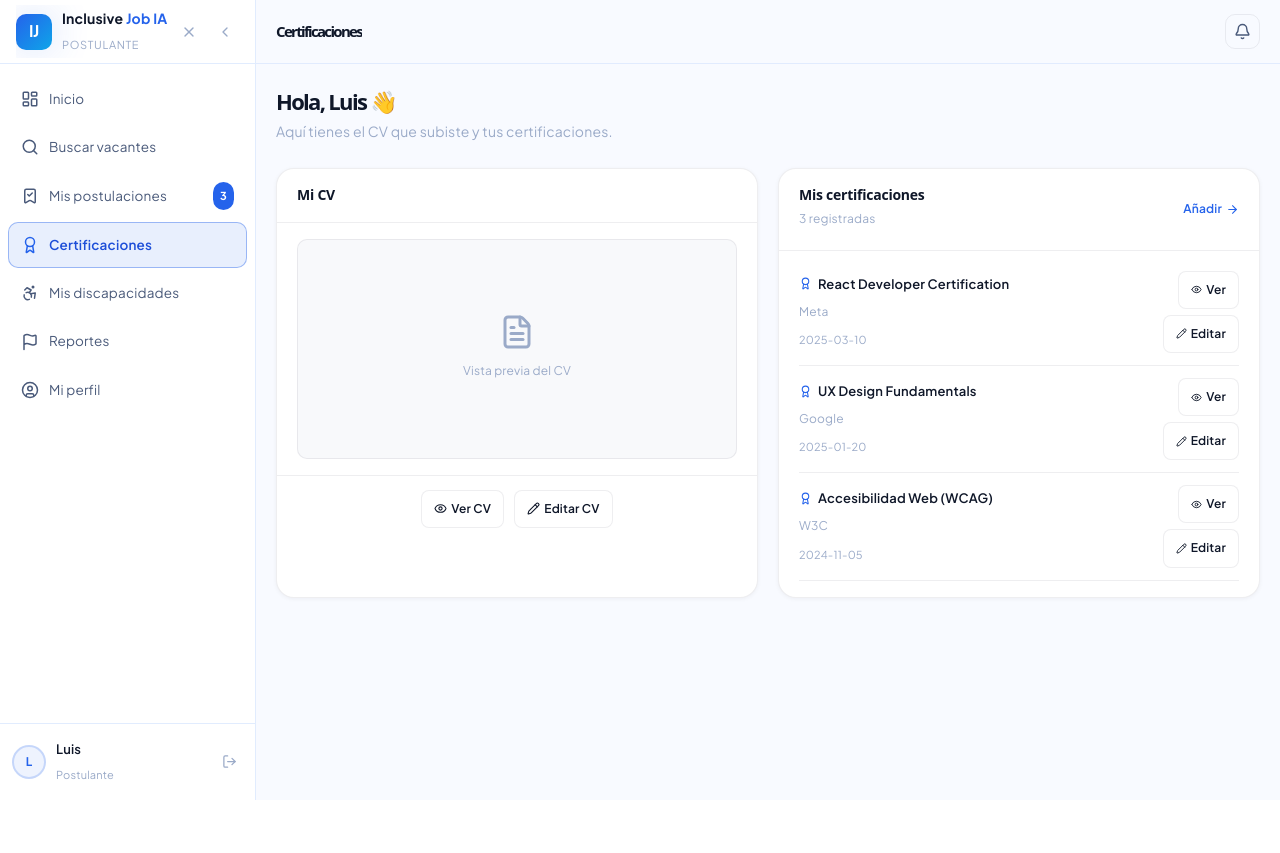
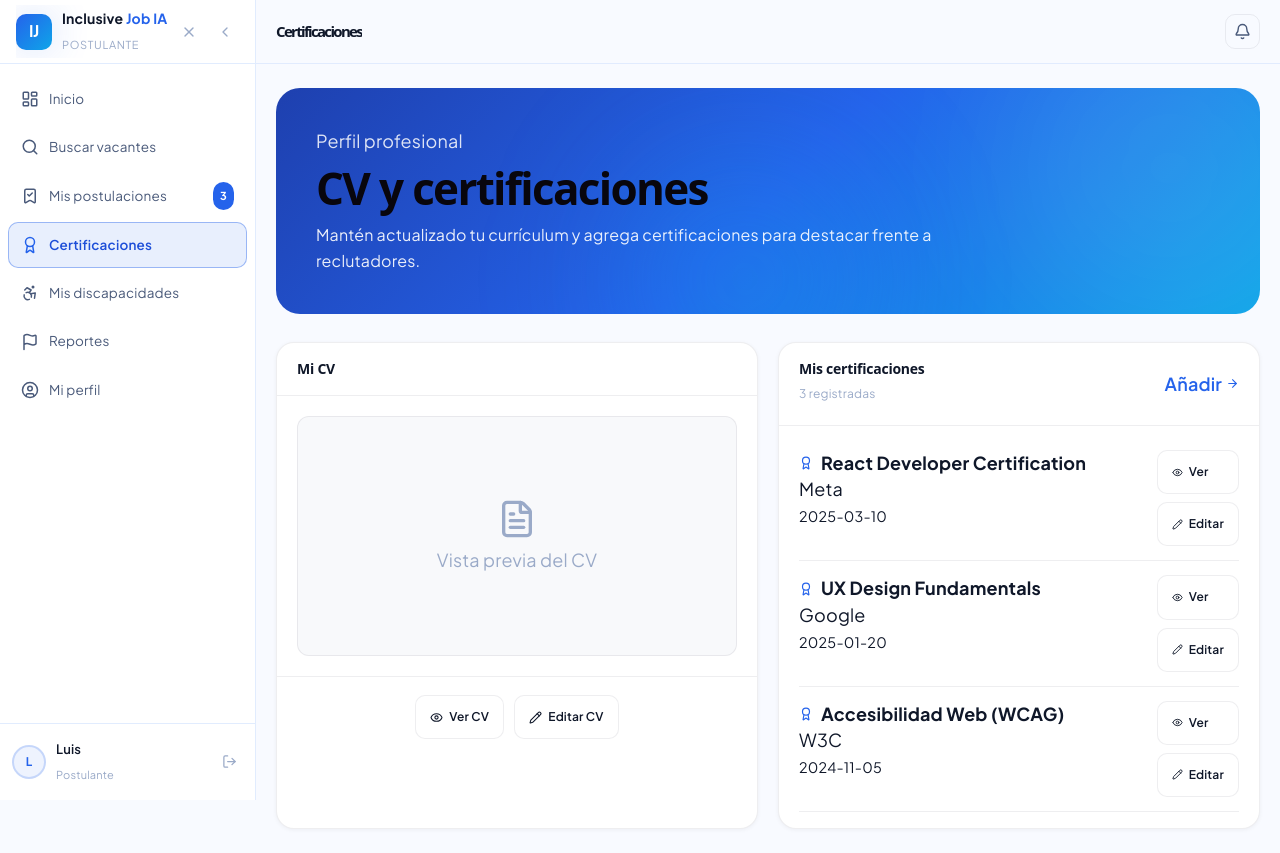
Before and after one commit to KUMChovy/Inclusive-Job-AI-front, a React (Vite) app in the folder Inclusivejob_IA/: page /postulante/certificaciones in a window 1280 px wide. Before the commit the page ends 800 px from the top, so only its background shows below. Built offline with nearby package versions, Linux system fonts and the light colour scheme.

Commit message:
certificaciones correccion

```diff
--- a/Inclusivejob_IA/src/pages/Postulante/certificaciones.jsx
+++ b/Inclusivejob_IA/src/pages/Postulante/certificaciones.jsx
@@ -47,7 +47,7 @@ function Card({ children, style = {} }) {
         border: `1px solid ${t.border}`,
         borderRadius: '18px',
         overflow: 'hidden',
-        boxShadow: '0 1px 4px rgba(15,23,41,0.05)',
+        boxShadow: '0 1px 4px rgba(15,23,41,.05)',
         ...style,
       }}
     >
@@ -56,13 +56,18 @@ function Card({ children, style = {} }) {
   );
 }
 
-function SectionHead({ title, sub, action, onAction }) {
+function SectionHead({
+  title,
+  sub,
+  action,
+  onAction,
+}) {
   return (
     <div
       style={{
         display: 'flex',
+        justifyContent: 'space-between',
         alignItems: 'center',
-        justifyContent: 'space-between',
         padding: '18px 20px',
         borderBottom: `1px solid ${t.border}`,
       }}
@@ -82,7 +87,7 @@ function SectionHead({ title, sub, action, onAction }) {
         {sub && (
           <p
             style={{
-              margin: '2px 0 0',
+              margin: '4px 0 0',
               fontSize: '12px',
               color: t.textMuted,
             }}
@@ -97,12 +102,11 @@ function SectionHead({ title, sub, action, onAction }) {
           onClick={onAction}
           style={{
             display: 'flex',
+            gap: '4px',
             alignItems: 'center',
-            gap: '4px',
-            background: 'none',
             border: 'none',
+            background: 'transparent',
             cursor: 'pointer',
-            fontSize: '12px',
             color: t.accent,
             fontWeight: 600,
           }}
@@ -115,22 +119,25 @@ function SectionHead({ title, sub, action, onAction }) {
   );
 }
 
-function ActionBtn({ icon, label, onClick }) {
+function ActionBtn({
+  icon,
+  label,
+  onClick,
+}) {
   return (
     <button
       onClick={onClick}
       style={{
         display: 'flex',
         alignItems: 'center',
-        gap: '4px',
-        padding: '5px 12px',
-        borderRadius: '8px',
+        gap: '6px',
+        padding: '8px 14px',
+        borderRadius: '10px',
         border: `1px solid ${t.border}`,
         background: '#fff',
         cursor: 'pointer',
         fontSize: '12px',
         fontWeight: 600,
-        color: t.textPrimary,
       }}
     >
       {icon}
@@ -149,146 +156,375 @@ export default function PostulanteDashboard() {
       user={MOCK_USER}
       pageTitle="Certificaciones"
     >
-      {/* ── Estilos responsive ── */}
+
       <style>{`
-        .cert-grid {
-          display: grid;
-          grid-template-columns: 1fr 1fr;
-          gap: 20px;
+
+        .cards-grid{
+          display:grid;
+          grid-template-columns:1fr 1fr;
+          gap:20px;
         }
-        .cert-item-row {
-          display: flex;
-          justify-content: space-between;
-          align-items: flex-start;
+
+        .cert-row{
+          display:flex;
+          justify-content:space-between;
+          align-items:flex-start;
         }
-        .cert-item-btns {
-          display: flex;
-          flex-direction: column;
-          gap: 6px;
-          align-items: flex-end;
+
+        .cert-btns{
+          display:flex;
+          flex-direction:column;
+          gap:8px;
         }
-        @media (max-width: 640px) {
-          .cert-grid {
-            grid-template-columns: 1fr;
+
+        @media(max-width:900px){
+
+          .cards-grid{
+            grid-template-columns:1fr;
           }
-          .cert-item-row {
-            flex-direction: column;
-            gap: 10px;
+
+          .cert-row{
+            flex-direction:column;
+            gap:14px;
           }
-          .cert-item-btns {
-            flex-direction: row;
-            align-items: flex-start;
+
+          .cert-btns{
+            flex-direction:row;
           }
+
         }
+
       `}</style>
 
-      {/* ── Bienvenida ── */}
-      <div style={{ marginBottom: '24px' }}>
-        <h1 style={{ margin: 0, fontSize: '22px', fontWeight: 700, color: t.textPrimary }}>
-          Hola, {MOCK_USER.nombre.split(' ')[0]} 👋
+      <div
+        style={{
+          maxWidth: '1400px',
+          margin: '0 auto',
+        }}
+      >
+
+        {/* HERO */}
+
+        <div
+          style={{
+            position: 'relative',
+
+            borderRadius: '24px',
+
+            overflow: 'hidden',
+
+            background:
+              'linear-gradient(135deg,#1e40af 0%,#2563eb 50%,#0ea5e9 100%)',
+
+            padding: '40px',
+
+            color: '#fff',
+
+            minHeight: '220px',
+
+            marginBottom: '28px',
+
+            display: 'flex',
+            alignItems: 'center',
+          }}
+        >
+
+          <div
+            style={{
+              position: 'absolute',
+              width: '340px',
+              height: '340px',
+              borderRadius: '50%',
+              background:
+                'rgba(255,255,255,.08)',
+
+              top: '-90px',
+              right: '-80px',
+
+              filter: 'blur(70px)',
+            }}
+          />
+
+          <div
+            style={{
+              position: 'absolute',
+
+              width: '250px',
+              height: '250px',
+
+              borderRadius: '50%',
+
+              background:
+                'rgba(14,165,233,.25)',
+
+              left: '35%',
+              bottom: '-90px',
+
+              filter: 'blur(70px)',
+            }}
+          />
+
+          <div
+            style={{
+              position: 'relative',
+              zIndex: 1,
+            }}
+          >
+
+            <p
+              style={{
+                margin: 0,
+                opacity: .85,
+              }}
+            >
+              Perfil profesional
+            </p>
+
+            <h1
+              style={{
+                margin: '10px 0',
+
+                fontSize: '44px',
+
+                fontWeight: 800,
+
+                lineHeight: 1.1,
+              }}
+            >
+              CV y certificaciones
             </h1>
-        <p style={{ margin: '4px 0 0', fontSize: '14px', color: t.textMuted }}>
-          Aquí tienes el CV que subiste y tus certificaciones.
+
+            <p
+              style={{
+                maxWidth: '700px',
+
+                fontSize: '16px',
+
+                opacity: .9,
+
+                lineHeight: 1.6,
+              }}
+            >
+              Mantén actualizado tu currículum y agrega
+              certificaciones para destacar frente a
+              reclutadores.
             </p>
+
           </div>
 
-      {/* ── Grid principal ── */}
-      <div className="cert-grid">
+        </div>
 
-        {/* ── Card CV ── */}
+        {/* GRID */}
+
+        <div className="cards-grid">
+
+          {/* CV */}
+
           <Card>
+
             <SectionHead title="Mi CV" />
 
-          {/* Vista previa CV */}
-          <div style={{ padding: '16px 20px', borderBottom: `1px solid ${t.border}` }}>
             <div
               style={{
-                width: '100%',
-                height: '220px',
-                borderRadius: '10px',
-                border: `1px solid ${t.border}`,
-                background: '#f8f9fb',
-                display: 'flex',
-                flexDirection: 'column',
-                alignItems: 'center',
-                justifyContent: 'center',
-                gap: '8px',
-                color: t.textMuted,
-                overflow: 'hidden',
+                padding: '20px',
+                borderBottom:
+                  `1px solid ${t.border}`,
               }}
             >
-              {/* Reemplaza esto con: <img src={tuImagen} style={{ width: '100%', height: '100%', objectFit: 'cover' }} /> */}
-              <FileText size={36} color={t.textMuted} />
-              <span style={{ fontSize: '12px' }}>Vista previa del CV</span>
-            </div>
+
+              <div
+                style={{
+                  height: '240px',
+
+                  borderRadius: '12px',
+
+                  background: '#f8f9fb',
+
+                  border:
+                    `1px solid ${t.border}`,
+
+                  display: 'flex',
+
+                  flexDirection: 'column',
+
+                  justifyContent: 'center',
+
+                  alignItems: 'center',
+
+                  gap: '8px',
+                }}
+              >
+
+                <FileText
+                  size={40}
+                  color={t.textMuted}
+                />
+
+                <span
+                  style={{
+                    color:
+                      t.textMuted,
+                  }}
+                >
+                  Vista previa del CV
+                </span>
+
               </div>
 
-          {/* Botones CV — centrados */}
-          <div style={{ padding: '14px 20px', display: 'flex', gap: '10px', justifyContent: 'center' }}>
+            </div>
+
+            <div
+              style={{
+                padding: '18px',
+
+                display: 'flex',
+
+                justifyContent: 'center',
+
+                gap: '10px',
+              }}
+            >
+
               <ActionBtn
                 icon={<Eye size={13} />}
                 label="Ver CV"
-              onClick={() => navigate('/postulante/cv')}
+                onClick={() =>
+                  navigate(
+                    '/postulante/cv'
+                  )
+                }
               />
+
               <ActionBtn
                 icon={<Pencil size={13} />}
                 label="Editar CV"
-              onClick={() => navigate('/postulante/cv/editar')}
+                onClick={() =>
+                  navigate(
+                    '/postulante/cv/editar'
+                  )
+                }
               />
+
             </div>
+
           </Card>
 
-        {/* ── Card Certificaciones ── */}
+          {/* CERTIFICACIONES */}
+
           <Card>
+
             <SectionHead
               title="Mis certificaciones"
               sub={`${CERTIFICACIONES.length} registradas`}
               action="Añadir"
             />
 
-          <ul style={{ margin: 0, padding: '8px 20px 16px', listStyle: 'none' }}>
-            {CERTIFICACIONES.map((c) => (
+            <ul
+              style={{
+                margin: 0,
+                padding:
+                  '10px 20px 16px',
+
+                listStyle: 'none',
+              }}
+            >
+
+              {CERTIFICACIONES.map(
+                (c) => (
+
                   <li
                     key={c.id}
                     style={{
-                  padding: '12px 0',
-                  borderBottom: `1px solid ${t.border}`,
+                      padding:
+                        '14px 0',
+
+                      borderBottom:
+                        `1px solid ${t.border}`,
                     }}
                   >
-                <div className="cert-item-row">
+
+                    <div className="cert-row">
+
                       <div>
-                    <div style={{ display: 'flex', alignItems: 'center', gap: '6px' }}>
-                      <Award size={13} color={t.accent} />
-                      <p style={{ margin: 0, fontSize: '13px', fontWeight: 600, color: t.textPrimary }}>
+
+                        <div
+                          style={{
+                            display:
+                              'flex',
+
+                            gap: '8px',
+
+                            alignItems:
+                              'center',
+                          }}
+                        >
+
+                          <Award
+                            size={14}
+                            color={
+                              t.accent
+                            }
+                          />
+
+                          <strong>
                             {c.nombre}
-                      </p>
+                          </strong>
+
                         </div>
-                    <p style={{ margin: '2px 0 0', fontSize: '12px', color: t.textMuted }}>
+
+                        <p>
                           {c.emisor}
                         </p>
-                    <p style={{ margin: '2px 0 0', fontSize: '11px', color: t.textMuted }}>
+
+                        <small>
                           {c.fecha}
-                    </p>
+                        </small>
+
                       </div>
-                  <div className="cert-item-btns">
+
+                      <div className="cert-btns">
+
                         <ActionBtn
-                      icon={<Eye size={11} />}
+                          icon={
+                            <Eye size={11} />
+                          }
                           label="Ver"
-                      onClick={() => navigate(`/postulante/certificaciones/${c.id}`)}
+                          onClick={() =>
+                            navigate(
+                              `/postulante/certificaciones/${c.id}`
+                            )
+                          }
                         />
+
                         <ActionBtn
-                      icon={<Pencil size={11} />}
+                          icon={
+                            <Pencil size={11} />
+                          }
                           label="Editar"
-                      onClick={() => navigate(`/postulante/certificaciones/${c.id}/editar`)}
+                          onClick={() =>
+                            navigate(
+                              `/postulante/certificaciones/${c.id}/editar`
+                            )
+                          }
                         />
+
                       </div>
+
                     </div>
+
                   </li>
-            ))}
+
+                )
+              )}
+
             </ul>
+
           </Card>
 
         </div>
+
+      </div>
+
     </PortalLayout>
   );
 }
```
Lines whose indentation alone changed are shown as unchanged.
